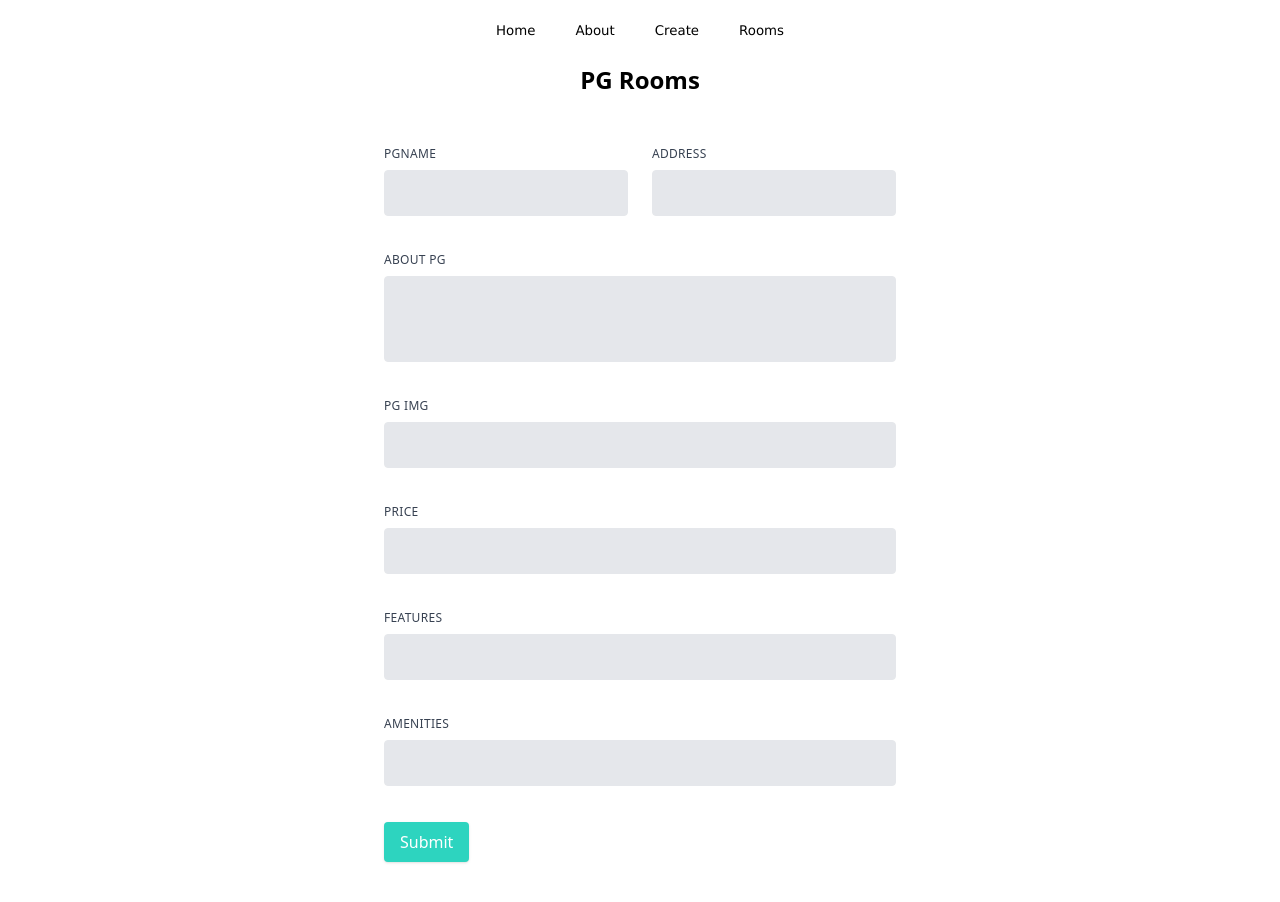
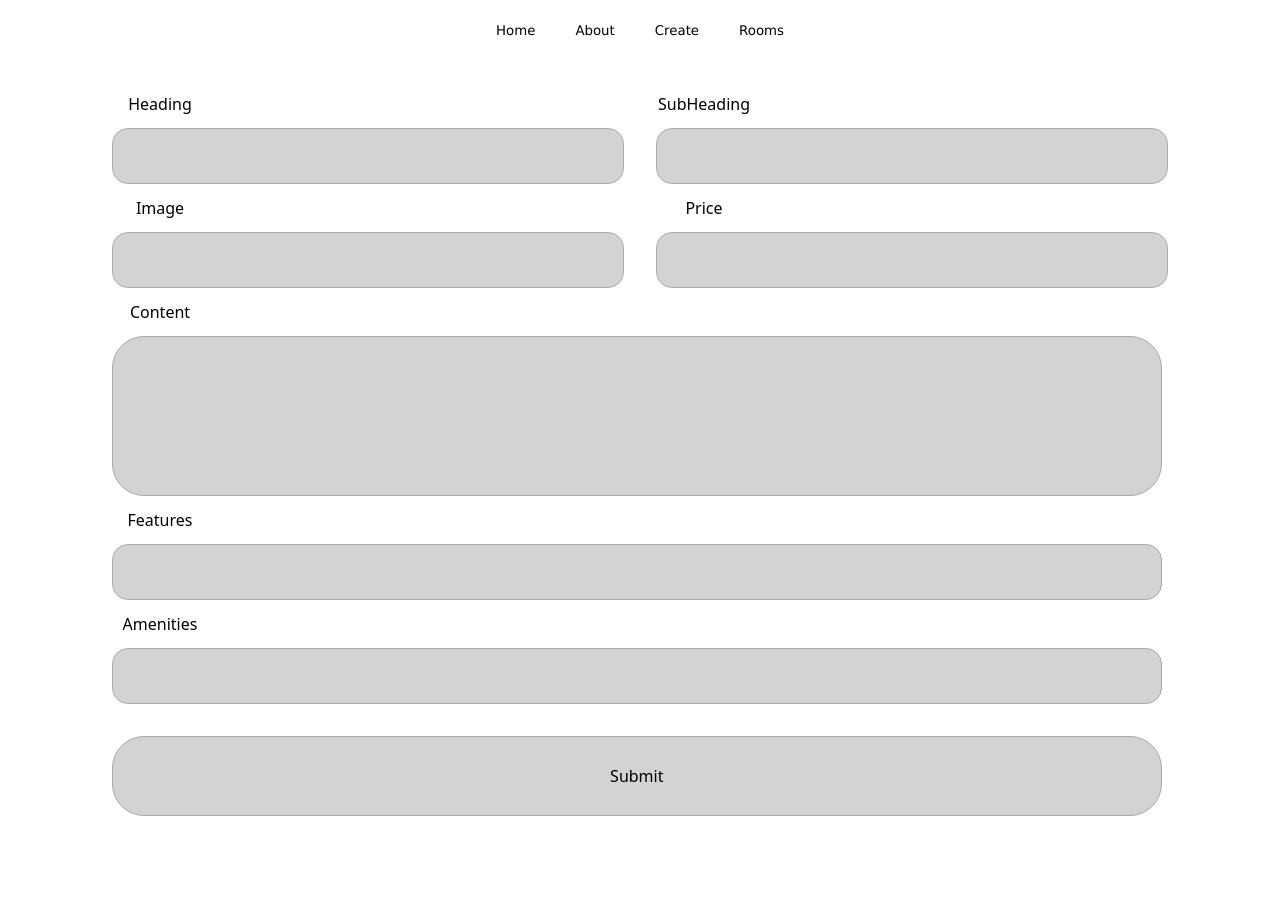
Before and after one commit to Kanishkrawatt/HackProject, a Next.js app: page /create in a window 1280 px wide. Shown: the top 902 px of the page. Built offline with nearby package versions, Linux system fonts and the light colour scheme; a web font is replaced by a local one.

Commit message:
Minor changes

```diff
--- a/Components/HomePage/HomepageComponents.js
+++ b/Components/HomePage/HomepageComponents.js
@@ -84,8 +84,12 @@ export const SideBannerdiv = styled(flexCenter)`
     margin: 1rem 1rem 1rem;
   }
 `;
-export const Title = styled.h1`
+export const Title = styled.div`
   font-size: 2rem;
+  display: flex;
+  justify-content: center;
+  align-items: center;
+  flex-direction: column;
   font-weight: 700;
   color: black;
   font-variant: small-caps;
--- a/pages/RoomsDetail.js
+++ b/pages/RoomsDetail.js
@@ -7,14 +7,13 @@ import {
   Price,
   SubHeading,
 } from "../Components/Card/cardComponents";
+import { Banner, Title } from "../Components/HomePage/HomepageComponents";
 export const DetailsPage = styled.div`
   display: flex;
   flex-direction: column;
   width: 100%;
   min-height: 100vh;
-  justify-content: center;
   height: auto;
-  align-items: center;
   padding:5rem;
 `;
 
@@ -27,19 +26,31 @@ const MapPage = styled.div`
   margin: 2rem;
   padding: 2rem;
   `
+const FirstHalf = styled.div`
+  display: flex;
+  flex-direction: column;
+  width: 50%;
+  min-height: 100vh;
+  height: auto;
+  justify-content: center;
+  /* align-items: center; */
+  `
 function RoomsDetail(props) {
   const data = JSON.parse(props.data);
   return (
     <DetailsPage>
+      <FirstHalf>
       <Heading style={{margin:"2rem 0rem",marginBottom:"0rem",justifyContent:"center",display:"flex"}}>{data.Heading}</Heading>
-      <SubHeading style={{justifyContent:"center",marginBottom:"2rem",display:"flex"}}>{data.SubHeading}</SubHeading>
-      <CardImg style={{width:"60%"}} src={data.Image} />
-      <SubHeading style={{marginLeft:"0rem",marginTop:"4rem",fontSize:"1.2rem"}}>Starts from</SubHeading>
+      <Title style={{fontSize:"1rem",marginBottom:"1rem"}}>{data.SubHeading}</Title>
+      {/* <CardImg style={{width:"100%"}} src={data.Image} /> */}
+      <Banner style={{width:"100%",height:"50vh",margin:"2rem 0rem"}} >Caresol</Banner>
+      <SubHeading color="black" style={{marginTop:"4rem",fontSize:"1.2rem"}}>Starts from</SubHeading>
       <Price style={{margin:"1rem 0rem"}}>
-        <Fair style={{fontSize:"1.5rem"}}>{data.Price}</Fair>
+        <Fair style={{fontSize:"1.5rem",width:"auto"}}>{data.Price}</Fair>
       </Price>
-      <SubHeading>{data.Content}</SubHeading>
-      <MapPage><iframe src="https://www.google.com/maps/embed?pb=!1m18!1m12!1m3!1d3498.9544354118584!2d77.13929505105075!3d28.720907682296502!2m3!1f0!2f0!3f0!3m2!1i1024!2i768!4f13.1!3m3!1m2!1s0x390d0170e8096b31%3A0x9a906c658b08a033!2sVivekananda%20Institute%20of%20Professional%20Studies!5e0!3m2!1sen!2sin!4v1664389023041!5m2!1sen!2sin" width={"100%"} height={"100%"} referrerpolicy="no-referrer-when-downgrade" /></MapPage>
+      <SubHeading color="black">{data.Content}</SubHeading>
+      {/* <MapPage><iframe src="https://www.google.com/maps/embed?pb=!1m18!1m12!1m3!1d3498.9544354118584!2d77.13929505105075!3d28.720907682296502!2m3!1f0!2f0!3f0!3m2!1i1024!2i768!4f13.1!3m3!1m2!1s0x390d0170e8096b31%3A0x9a906c658b08a033!2sVivekananda%20Institute%20of%20Professional%20Studies!5e0!3m2!1sen!2sin!4v1664389023041!5m2!1sen!2sin" width={"100%"} height={"100%"} referrerpolicy="no-referrer-when-downgrade" /></MapPage> */}
+      </FirstHalf>
     </DetailsPage>
   );
 }
--- a/pages/RoomsPage.js
+++ b/pages/RoomsPage.js
@@ -9,18 +9,6 @@ const Page = styled.div`
   padding: 5rem 0rem;
   flex-direction: row;
 `;
-const Loading = styled.div`
-  display: flex;
-  justify-content: center;
-  align-items: center;
-  height: 100vh;
-  width: 100vw;
-  font-size: 2rem;
-  font-weight: 600;
-  color: #f9a826;
-`;
-
-
 import Card from "../Components/Card/card";
 function RoomsPage() {
   const [data, setData] = React.useState([]);
@@ -39,7 +27,9 @@ function RoomsPage() {
   return (
     <>
       {loader ? (
-        <Loading>Loading...</Loading>
+        <Page>
+        <Card />
+        </Page>
       ) : (
         <Page>
           <Card data={data} />
--- a/pages/create/index.js
+++ b/pages/create/index.js
@@ -1,7 +1,87 @@
-import React, { useState } from 'react'
-import axios from 'axios';
+import React, { useState } from "react";
+import axios from "axios";
+import styled from "styled-components";
 
+export const CreateDiv = styled.div`
+  display: flex;
+  align-items: center;
+  justify-content: center;
+  height: auto;
+  min-height: 100vh;
+  width: auto;
+  color: black;
+  flex-direction: column;
+  margin: 2rem;
+  margin-top: 4rem;
+  border-radius: 2rem;
+`;
+export const CreateForm = styled.form`
+  display: flex;
+  align-items: center;
+  justify-content: center;
+  height: auto;
+`;
+export const CreateInput = styled.input`
+  display: flex;
+  align-items: center;
+  justify-content: center;
+  padding: 0 2rem;
+  height: 7vh;
+  background-color:lightgrey;
+  width: 82vw;
+  margin: 1rem;
+  border-radius: 1rem;
+  border: 1px solid #A9A9A9;
+  &:focus {
+    outline: none;
+  }
+`;
+export const InputText = styled.div`
+  display: flex;
+  align-items: center;
+  justify-content: center;
+  height: 1rem;
+  width: 5vw;
+  border-radius: 2rem;
+  transform: translateX(2rem);
+`;
+export const CreateButton = styled.button`
+  display: flex;
+  align-items: center;
+  justify-content: center;
+  height: 10vh;
+  width: 82vw;
+  background-color: lightgrey;
+  margin: 1rem;
+  border-radius: 2rem;
+  border: 1px solid #A9A9A9;
+  &:focus {
+    outline: none;
+  }
+`;
+export const InputDiv = styled.div`
+  display: flex;
+  /* align-items: center; */
+  justify-content: center;
+  flex-direction: column;
+`;
 
+export const CreateTextArea = styled.textarea`
+  display: flex;
+  resize: none;
+  align-items: center;
+  justify-content: center;
+  padding: 2rem 2rem;
+  height: 20vh;
+  width: 82vw;
+  background-color:lightgrey;
+  margin: 1rem;
+  border-radius: 2rem;
+  border: 1px solid #A9A9A9;
+  &:focus {
+    outline: none;
+  }
+`;
 function Admin() {
   const [data, setdata] = useState({
     price: "",
@@ -13,19 +93,18 @@ function Admin() {
     Amenities: "",
   });
 
-
-    function submitfunc(e){
+  function submitfunc(e) {
     e.preventDefault();
     let Data = {
-        "Heading": data.heading,
-        "SubHeading": data.subheading,
-        "Image": data.image,
-        "Features": data.Features.split(" "),
-        "Amenities": data.Amenities.split(" "),
-        "Price": data.price,
-        "Content": data.content,
-      }
-      axios.post("/api/RoomData",Data);
+      Heading: data.heading,
+      SubHeading: data.subheading,
+      Image: data.image,
+      Features: data.Features.split(" "),
+      Amenities: data.Amenities.split(" "),
+      Price: data.price,
+      Content: data.content,
+    };
+    axios.post("/api/RoomData", Data);
 
     setdata({
       price: "",
@@ -36,78 +115,148 @@ function Admin() {
       Features: "",
       Amenities: "",
     });
-
   }
 
+  return (
+    <CreateDiv>
+      <form onSubmit={submitfunc}>
+        <InputDiv style={{ flexDirection: "row" }}>
+          <InputDiv>
+            <InputText>Heading</InputText>
+            <CreateInput
+              type="text"
+              value={data.heading}
+              style={{ width: "40vw" }}
+              onChange={(e) => setdata({ ...data, heading: e.target.value })}
+            />
+          </InputDiv>
+          <InputDiv>
+            <InputText>SubHeading</InputText>
+            <CreateInput
+              type="text"
+              style={{ width: "40vw" }}
+              value={data.subheading}
+              onChange={(e) => setdata({ ...data, subheading: e.target.value })}
+            />
+          </InputDiv>
+        </InputDiv>
+        <InputDiv style={{ flexDirection: "row" }}>
+          <InputDiv>
+            <InputText>Image</InputText>
+            <CreateInput
+              type="text"
+              style={{ width: "40vw" }}
+              value={data.image}
+              onChange={(e) => setdata({ ...data, image: e.target.value })}
+            />
+          </InputDiv>
+          <InputDiv>
+            <InputText>Price</InputText>
+            <CreateInput
+              type="text"
+              style={{ width: "40vw" }}
+              value={data.price}
+              onChange={(e) => setdata({ ...data, price: e.target.value })}
+            />
+          </InputDiv>
+        </InputDiv>
+        <InputDiv>
+          <InputText>Content</InputText>
+          <CreateTextArea
+            type="text"
+            value={data.content}
+            onChange={(e) => setdata({ ...data, content: e.target.value })}
+          />
+        </InputDiv>
 
-    return (
-
-    <form className="w-full max-w-lg mx-auto my-[5%]"  onSubmit={submitfunc} >
-    <h1 className="text-2xl text-center font-bold mb-[50px] mt-5">PG Rooms</h1>
-    <div className="flex flex-wrap -mx-3 mb-6">
-      <div className="w-full md:w-1/2 px-3 mb-6 md:mb-0">
-        <label className="block uppercase tracking-wide text-gray-700 text-xs mb-2" htmlFor="grid-first-name">
-          PGName
-        </label>
-        <input className="appearance-none block w-full bg-gray-200 text-gray-700 border rounded py-3 px-4 mb-3 leading-tight focus:outline-none focus:bg-white" id="grid-first-name" type="text" value={data.heading} onChange={(e)=>setdata({...data,"heading":e.target.value})}/>
-      </div>
-      <div className="w-full px-3 md:w-1/2">
-        <label className="block uppercase tracking-wide text-gray-700 text-xs  mb-2" htmlFor="grid-password">
-          Address
-        </label>
-        <input className="appearance-none block w-full bg-gray-200 text-gray-700 border border-gray-200 rounded py-3 px-4 mb-3 leading-tight focus:outline-none focus:bg-white focus:border-gray-500"  type="text" value={data.subheading} onChange={(e)=>setdata({...data,"subheading":e.target.value})} />
-      </div>
-    </div>
-    <div className="flex flex-wrap -mx-3 mb-6">
-      <div className="w-full px-3">
-        <label className="block uppercase tracking-wide text-gray-700 text-xs  mb-2" htmlFor="grid-password">
-          About PG
-        </label>
-        <textarea rows="3" className="no-resize appearance-none block w-full bg-gray-200 text-gray-700 border border-gray-200 rounded py-3 px-4 mb-3 leading-tight focus:outline-none focus:bg-white focus:border-gray-500  resize-none"  type="text" value={data.content} onChange={(e)=>setdata({...data,"content":e.target.value})} />
-      </div>
-    </div>
-    <div className="flex flex-wrap -mx-3 mb-6">
-      <div className="w-full px-3">
-        <label className="block uppercase tracking-wide text-gray-700 text-xs  mb-2" htmlFor="grid-password">
-          PG Img
-        </label>
-        <input className="appearance-none block w-full bg-gray-200 text-gray-700 border border-gray-200 rounded py-3 px-4 mb-3 leading-tight focus:outline-none focus:bg-white focus:border-gray-500"  type="text" value={data.image} onChange={(e)=>setdata({...data,"image":e.target.value})} />
-      </div>
-    </div>
-    <div className="flex flex-wrap -mx-3 mb-6">
-      <div className="w-full px-3">
-        <label className="block uppercase tracking-wide text-gray-700 text-xs  mb-2" htmlFor="grid-password">
-          Price
-        </label>
-        <input className="appearance-none block w-full bg-gray-200 text-gray-700 border border-gray-200 rounded py-3 px-4 mb-3 leading-tight focus:outline-none focus:bg-white focus:border-gray-500"  type="text" value={data.price} onChange={(e)=>setdata({...data,"price":e.target.value})} />
-      </div>
-    </div>
-    <div className="flex flex-wrap -mx-3 mb-6">
-      <div className="w-full px-3">
-        <label className="block uppercase tracking-wide text-gray-700 text-xs  mb-2" htmlFor="grid-password">
-          Features
-        </label>
-        <input className="appearance-none block w-full bg-gray-200 text-gray-700 border border-gray-200 rounded py-3 px-4 mb-3 leading-tight focus:outline-none focus:bg-white focus:border-gray-500"  type="text" value={data.Features} onChange={(e)=>setdata({...data,"Features":e.target.value})} />
-      </div>
-    </div>
-    <div className="flex flex-wrap -mx-3 mb-6">
-      <div className="w-full px-3">
-        <label className="block uppercase tracking-wide text-gray-700 text-xs  mb-2" htmlFor="grid-password">
-          Amenities
-        </label>
-        <input className="appearance-none block w-full bg-gray-200 text-gray-700 border border-gray-200 rounded py-3 px-4 mb-3 leading-tight focus:outline-none focus:bg-white focus:border-gray-500"  type="text" value={data.Amenities} onChange={(e)=>setdata({...data,"Amenities":e.target.value})} />
-      </div>
-    </div>
-    <div className="md:flex md:items-center">
-      <div className="md:w-1/3">
-        <button className="shadow bg-teal-400 hover:bg-teal-400 focus:shadow-outline focus:outline-none text-white  py-2 px-4 rounded" type="submit">
-          Submit
-        </button>
-      </div>
-      <div className="md:w-2/3"></div>
-    </div>
+        <InputDiv>
+          <InputText>Features</InputText>
+          <CreateInput
+            type="text"
+            value={data.Features}
+            onChange={(e) => setdata({ ...data, Features: e.target.value })}
+          />
+        </InputDiv>
+        <InputDiv>
+          <InputText>Amenities</InputText>
+          <CreateInput
+            type="text"
+            value={data.Amenities}
+            onChange={(e) => setdata({ ...data, Amenities: e.target.value })}
+          />
+        </InputDiv>
+        <CreateButton type="submit">Submit</CreateButton>
       </form>
-  )
+    </CreateDiv>
+  );
 }
 
-export default Admin
+export default Admin;
+
+{
+  /* <form className="w-full max-w-lg mx-auto my-[5%]"  onSubmit={submitfunc} > */
+}
+//   <h1 className="text-2xl text-center font-bold mb-[50px] mt-5">PG Rooms</h1>
+//   <div className="flex flex-wrap -mx-3 mb-6">
+//     <div className="w-full md:w-1/2 px-3 mb-6 md:mb-0">
+//       <label className="block uppercase tracking-wide text-gray-700 text-xs mb-2" htmlFor="grid-first-name">
+//         PGName
+//       </label>
+//       <input className="appearance-none block w-full bg-gray-200 text-gray-700 border rounded py-3 px-4 mb-3 leading-tight focus:outline-none focus:bg-white" id="grid-first-name" type="text" value={data.heading} onChange={(e)=>setdata({...data,"heading":e.target.value})}/>
+//     </div>
+//     <div className="w-full px-3 md:w-1/2">
+//       <label className="block uppercase tracking-wide text-gray-700 text-xs  mb-2" htmlFor="grid-password">
+//         Address
+//       </label>
+//       <input className="appearance-none block w-full bg-gray-200 text-gray-700 border border-gray-200 rounded py-3 px-4 mb-3 leading-tight focus:outline-none focus:bg-white focus:border-gray-500"  type="text" value={data.subheading} onChange={(e)=>setdata({...data,"subheading":e.target.value})} />
+//     </div>
+//   </div>
+//   <div className="flex flex-wrap -mx-3 mb-6">
+//     <div className="w-full px-3">
+//       <label className="block uppercase tracking-wide text-gray-700 text-xs  mb-2" htmlFor="grid-password">
+//         About PG
+//       </label>
+//       <textarea rows="3" className="no-resize appearance-none block w-full bg-gray-200 text-gray-700 border border-gray-200 rounded py-3 px-4 mb-3 leading-tight focus:outline-none focus:bg-white focus:border-gray-500  resize-none"  type="text" value={data.content} onChange={(e)=>setdata({...data,"content":e.target.value})} />
+//     </div>
+//   </div>
+//   <div className="flex flex-wrap -mx-3 mb-6">
+//     <div className="w-full px-3">
+//       <label className="block uppercase tracking-wide text-gray-700 text-xs  mb-2" htmlFor="grid-password">
+//         PG Img
+//       </label>
+//       <input className="appearance-none block w-full bg-gray-200 text-gray-700 border border-gray-200 rounded py-3 px-4 mb-3 leading-tight focus:outline-none focus:bg-white focus:border-gray-500"  type="text" value={data.image} onChange={(e)=>setdata({...data,"image":e.target.value})} />
+//     </div>
+//   </div>
+//   <div className="flex flex-wrap -mx-3 mb-6">
+//     <div className="w-full px-3">
+//       <label className="block uppercase tracking-wide text-gray-700 text-xs  mb-2" htmlFor="grid-password">
+//         Price
+//       </label>
+//       <input className="appearance-none block w-full bg-gray-200 text-gray-700 border border-gray-200 rounded py-3 px-4 mb-3 leading-tight focus:outline-none focus:bg-white focus:border-gray-500"  type="text" value={data.price} onChange={(e)=>setdata({...data,"price":e.target.value})} />
+//     </div>
+//   </div>
+//   <div className="flex flex-wrap -mx-3 mb-6">
+//     <div className="w-full px-3">
+//       <label className="block uppercase tracking-wide text-gray-700 text-xs  mb-2" htmlFor="grid-password">
+//         Features
+//       </label>
+//       <input className="appearance-none block w-full bg-gray-200 text-gray-700 border border-gray-200 rounded py-3 px-4 mb-3 leading-tight focus:outline-none focus:bg-white focus:border-gray-500"  type="text" value={data.Features} onChange={(e)=>setdata({...data,"Features":e.target.value})} />
+//     </div>
+//   </div>
+//   <div className="flex flex-wrap -mx-3 mb-6">
+//     <div className="w-full px-3">
+//       <label className="block uppercase tracking-wide text-gray-700 text-xs  mb-2" htmlFor="grid-password">
+//         Amenities
+//       </label>
+//       <input className="appearance-none block w-full bg-gray-200 text-gray-700 border border-gray-200 rounded py-3 px-4 mb-3 leading-tight focus:outline-none focus:bg-white focus:border-gray-500"  type="text" value={data.Amenities} onChange={(e)=>setdata({...data,"Amenities":e.target.value})} />
+//     </div>
+//   </div>
+//   <div className="md:flex md:items-center">
+//     <div className="md:w-1/3">
+//       <button className="shadow bg-teal-400 hover:bg-teal-400 focus:shadow-outline focus:outline-none text-white  py-2 px-4 rounded" type="submit">
+//         Submit
+//       </button>
+//     </div>
+//     <div className="md:w-2/3"></div>
+//   </div>
+// </form>
```
Also changed, not shown: Components/Card/card.js (+44 -26 lines), Components/Card/cardComponents.js (+43 -30 lines), Components/Footer/index.js (+19 -6 lines), Components/Nevbar/nevbar.js (+1 -7 lines), Components/Nevbar/nevbarComponents.js (+1 -12 lines), pages/index.js (+11 -6 lines), public/enter.png (added). Lines whose indentation alone changed are shown as unchanged.
